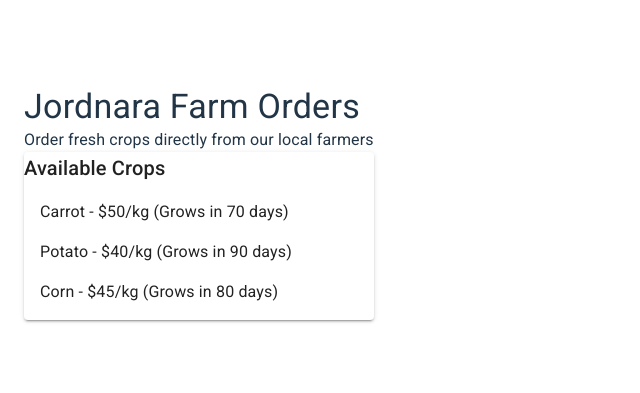
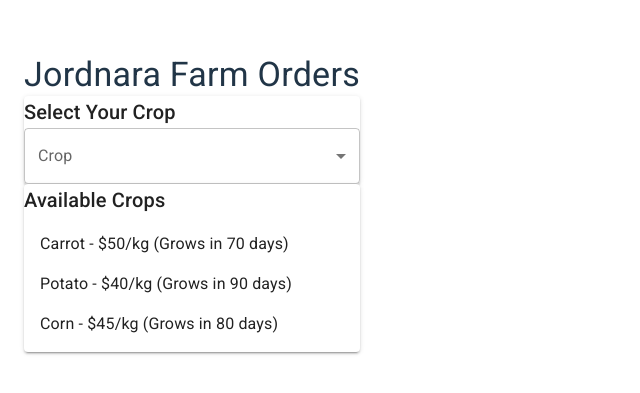
Before and after one commit to erikakerman/jordnara, a React (Vite) app: page / in a window 1280 px wide. Shown: the part 197-590 px from the top of the page, without its empty margins (0-640 px from the left). Built offline with nearby package versions, Linux system fonts and the light colour scheme.

Commit message:
drop down

```diff
--- a/src/App.jsx
+++ b/src/App.jsx
@@ -1,4 +1,15 @@
-import { Container, Typography, List, ListItem, Paper } from "@mui/material";
+import {
+  Container,
+  Typography,
+  List,
+  ListItem,
+  Paper,
+  FormControl,
+  InputLabel,
+  Select,
+  MenuItem,
+} from "@mui/material";
+import { useState } from "react";
 
 const crops = [
   {
@@ -22,14 +33,34 @@ const crops = [
 ];
 
 const App = () => {
+  const [selectedCrop, setSelectedCrop] = useState("");
+
+  const handleCropChange = (event) => {
+    setSelectedCrop(event.target.value);
+  };
+
   return (
     <Container maxWidth="sm" className="mt-8">
       <Typography variant="h4" component="h1" className="mb-4">
         Jordnara Farm Orders
       </Typography>
-      <Typography variant="body1" className="mb-4">
-        Order fresh crops directly from our local farmers
-      </Typography>
+
+      <Paper elevation={2} className="p-4 mb-4">
+        <Typography variant="h6" className="mb-4">
+          Select Your Crop
+        </Typography>
+
+        <FormControl fullWidth>
+          <InputLabel>Crop</InputLabel>
+          <Select value={selectedCrop} label="Crop" onChange={handleCropChange}>
+            {crops.map((crop) => (
+              <MenuItem key={crop.id} value={crop.id}>
+                {crop.name} - ${crop.pricePerKg}/kg
+              </MenuItem>
+            ))}
+          </Select>
+        </FormControl>
+      </Paper>
 
       <Paper elevation={2} className="p-4">
         <Typography variant="h6" className="mb-2">
```
